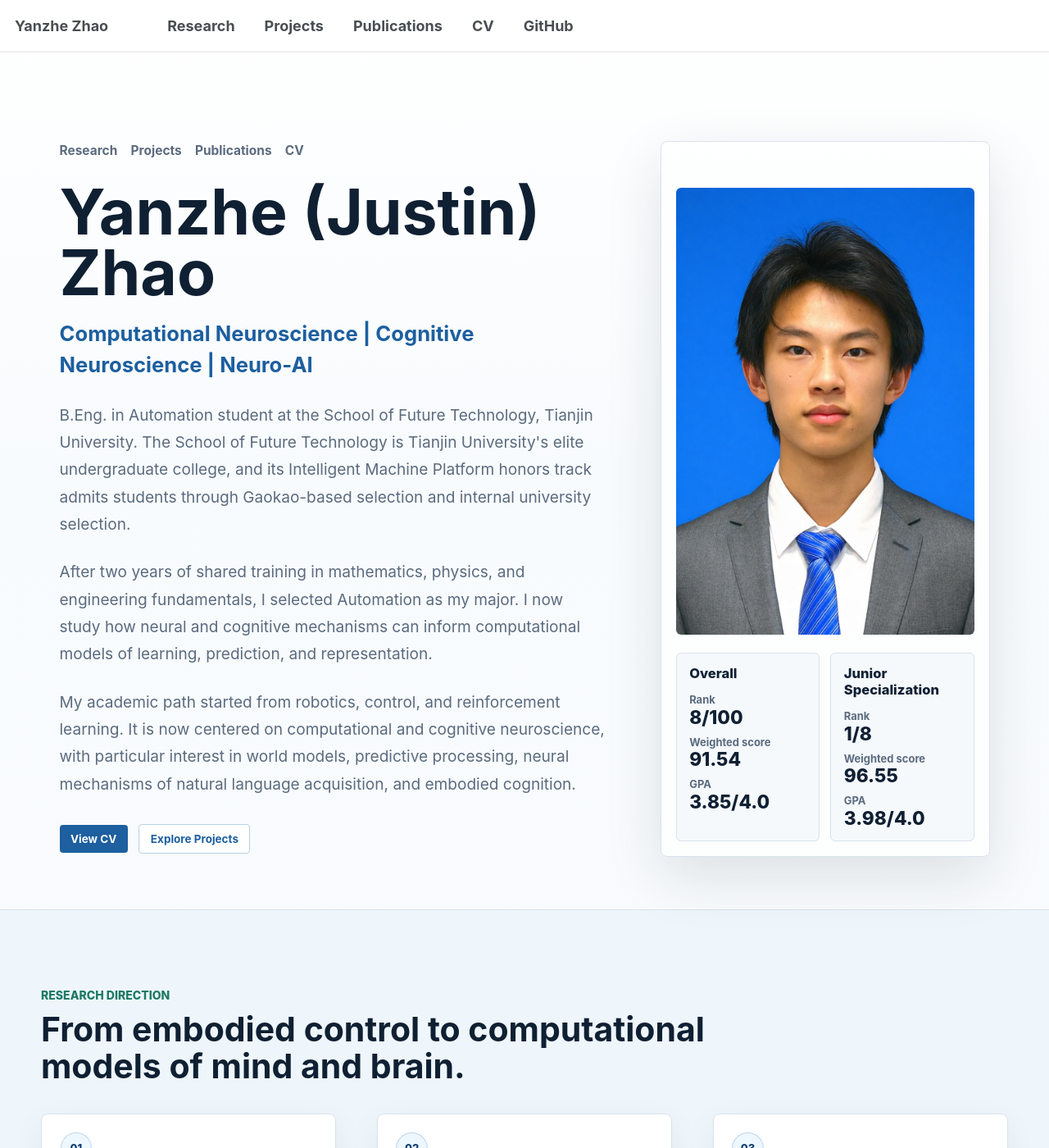
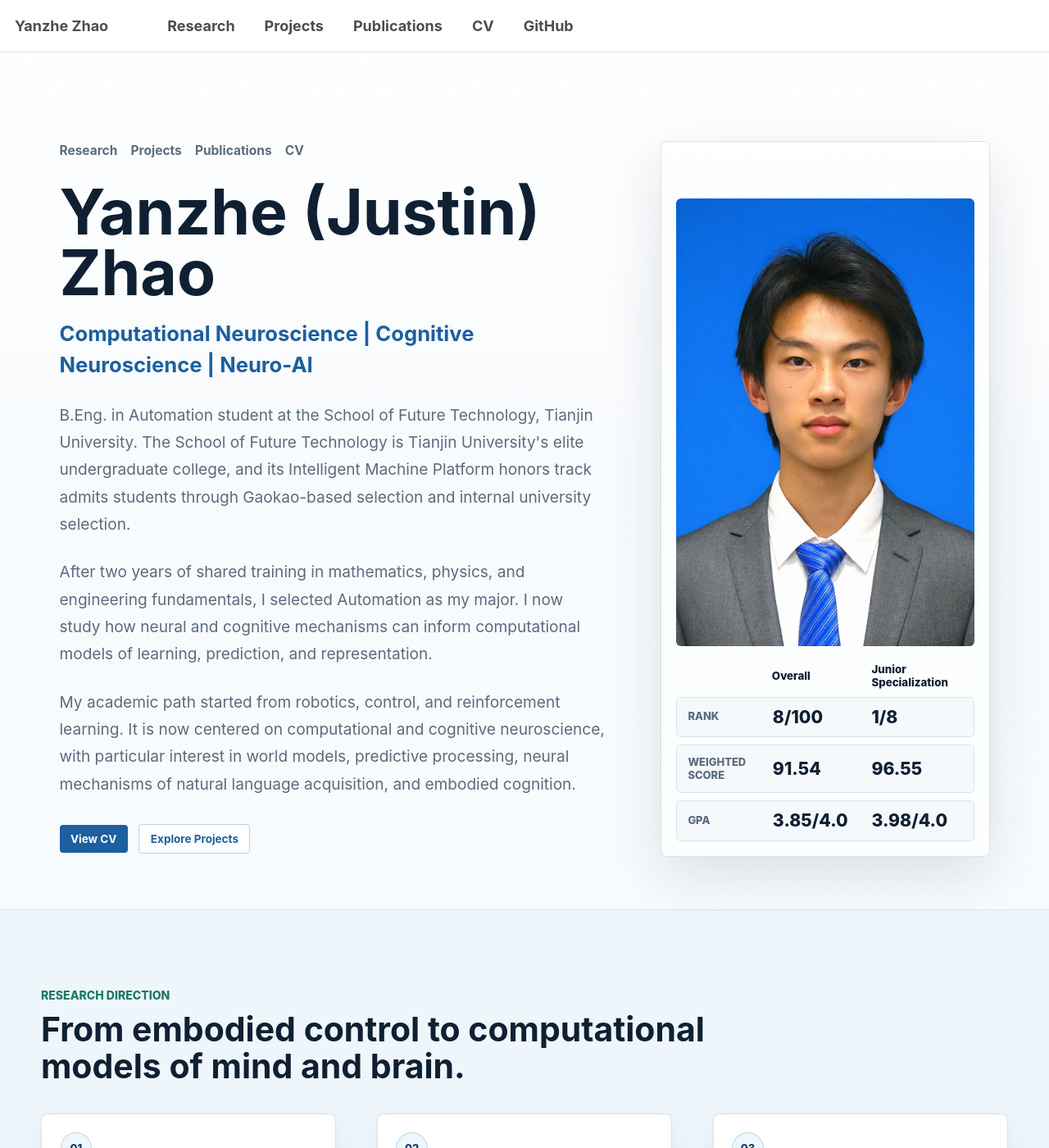
Before and after one commit to JustinZHAO-05/JustinZHAO-05.github.io, a Jekyll site: the page built from _pages/about.md, in a window 1280 px wide and 1400 px high. Shown: the whole window at 82% size. Built offline with Jekyll 4.4.1, drawn with Linux system fonts in a browser that asks for light colours; a script that is not in the unit is left out; some of the changed text lies outside the part shown.

Commit message:
Align academic standing metrics

```diff
--- a/_pages/about.md
+++ b/_pages/about.md
@@ -38,20 +38,30 @@ redirect_from:
   <aside class="home-hero__profile" aria-label="Academic profile summary">
     <img src="/images/profile-web.jpg" alt="Yanzhe Zhao formal portrait">
     <div class="standing-grid" aria-label="Academic standing summary">
-      <section class="standing-card">
-        <h2>Overall</h2>
+      <div class="standing-grid__head" aria-hidden="true">
+        <span></span>
+        <span>Overall</span>
+        <span>Junior Specialization</span>
+      </div>
+      <section class="standing-metric" aria-label="Rank">
+        <p class="standing-metric__label">Rank</p>
         <dl>
-          <div><dt>Rank</dt><dd>8/100</dd></div>
-          <div><dt>Weighted score</dt><dd>91.54</dd></div>
-          <div><dt>GPA</dt><dd>3.85/4.0</dd></div>
+          <div><dt>Overall rank</dt><dd>8/100</dd></div>
+          <div><dt>Junior specialization rank</dt><dd>1/8</dd></div>
         </dl>
       </section>
-      <section class="standing-card">
-        <h2>Junior Specialization</h2>
+      <section class="standing-metric" aria-label="Weighted score">
+        <p class="standing-metric__label">Weighted score</p>
         <dl>
-          <div><dt>Rank</dt><dd>1/8</dd></div>
-          <div><dt>Weighted score</dt><dd>96.55</dd></div>
-          <div><dt>GPA</dt><dd>3.98/4.0</dd></div>
+          <div><dt>Overall weighted score</dt><dd>91.54</dd></div>
+          <div><dt>Junior specialization weighted score</dt><dd>96.55</dd></div>
+        </dl>
+      </section>
+      <section class="standing-metric" aria-label="GPA">
+        <p class="standing-metric__label">GPA</p>
+        <dl>
+          <div><dt>Overall GPA</dt><dd>3.85/4.0</dd></div>
+          <div><dt>Junior specialization GPA</dt><dd>3.98/4.0</dd></div>
         </dl>
       </section>
     </div>
@@ -128,20 +138,30 @@ redirect_from:
       <p>The School of Future Technology is Tianjin University's elite undergraduate college. The Intelligent Machine Platform honors track admits students through Gaokao-based selection and internal university selection.</p>
       <p>The first two years provide shared training in mathematics, physics, and engineering fundamentals. After sophomore-year major selection, I chose Automation.</p>
       <div class="standing-grid" aria-label="Academic standing by scope">
-        <section class="standing-card">
-          <h4>Overall</h4>
+        <div class="standing-grid__head" aria-hidden="true">
+          <span></span>
+          <span>Overall</span>
+          <span>Junior Specialization</span>
+        </div>
+        <section class="standing-metric" aria-label="Rank">
+          <p class="standing-metric__label">Rank</p>
           <dl>
-            <div><dt>Rank</dt><dd>8/100</dd></div>
-            <div><dt>Weighted score</dt><dd>91.54</dd></div>
-            <div><dt>GPA</dt><dd>3.85/4.0</dd></div>
+            <div><dt>Overall rank</dt><dd>8/100</dd></div>
+            <div><dt>Junior specialization rank</dt><dd>1/8</dd></div>
           </dl>
         </section>
-        <section class="standing-card">
-          <h4>Junior Specialization</h4>
+        <section class="standing-metric" aria-label="Weighted score">
+          <p class="standing-metric__label">Weighted score</p>
           <dl>
-            <div><dt>Rank</dt><dd>1/8</dd></div>
-            <div><dt>Weighted score</dt><dd>96.55</dd></div>
-            <div><dt>GPA</dt><dd>3.98/4.0</dd></div>
+            <div><dt>Overall weighted score</dt><dd>91.54</dd></div>
+            <div><dt>Junior specialization weighted score</dt><dd>96.55</dd></div>
+          </dl>
+        </section>
+        <section class="standing-metric" aria-label="GPA">
+          <p class="standing-metric__label">GPA</p>
+          <dl>
+            <div><dt>Overall GPA</dt><dd>3.85/4.0</dd></div>
+            <div><dt>Junior specialization GPA</dt><dd>3.98/4.0</dd></div>
           </dl>
         </section>
       </div>
--- a/_sass/layout/_profile_upgrade.scss
+++ b/_sass/layout/_profile_upgrade.scss
@@ -160,49 +160,65 @@ body {
 
 .standing-grid {
   display: grid;
-  grid-template-columns: repeat(2, minmax(0, 1fr));
-  gap: 0.75rem;
+  gap: 0.52rem;
 }
 
-.standing-card {
+.standing-grid__head,
+.standing-metric {
+  display: grid;
+  grid-template-columns: minmax(5.2rem, 0.68fr) repeat(2, minmax(0, 1fr));
+  gap: 0.55rem;
+  align-items: center;
+}
+
+.standing-grid__head {
+  padding: 0 0.75rem;
+  color: var(--profile-ink);
+  font-size: 0.74rem;
+  font-weight: 850;
+  line-height: 1.16;
+}
+
+.standing-metric {
   min-width: 0;
-  padding: 0.85rem;
+  padding: 0.72rem 0.75rem;
   background: #f5f9fc;
   border: 1px solid var(--profile-border);
   border-radius: 6px;
 }
 
-.standing-card h2,
-.standing-card h4 {
-  margin: 0 0 0.75rem;
-  color: var(--profile-ink);
-  font-size: 0.92rem;
+.standing-metric__label {
+  margin: 0;
+  color: var(--profile-muted);
+  font-size: 0.72rem;
   font-weight: 800;
   line-height: 1.2;
   letter-spacing: 0;
+  text-transform: uppercase;
 }
 
-.standing-card dl {
-  display: grid;
-  gap: 0.58rem;
+.standing-metric dl {
+  display: contents;
   margin: 0;
 }
 
-.standing-card dl div {
+.standing-metric dl div {
   min-width: 0;
 }
 
-.standing-card dt {
-  color: var(--profile-muted);
-  font-size: 0.72rem;
-  font-weight: 700;
-  line-height: 1.25;
+.standing-metric dt {
+  position: absolute;
+  width: 1px;
+  height: 1px;
+  overflow: hidden;
+  clip: rect(0 0 0 0);
+  white-space: nowrap;
 }
 
-.standing-card dd {
-  margin: 0.12rem 0 0;
+.standing-metric dd {
+  margin: 0;
   color: var(--profile-ink);
-  font-size: 1.26rem;
+  font-size: 1.18rem;
   font-weight: 850;
   line-height: 1;
 }
@@ -333,7 +349,7 @@ body {
   margin-top: 1rem;
 }
 
-.training-feature .standing-card {
+.training-feature .standing-metric {
   background: #f4f9fd;
 }
 
@@ -718,20 +734,30 @@ body {
   }
 
   .standing-grid {
-    gap: 0.55rem;
+    gap: 0.45rem;
   }
 
-  .standing-card {
-    padding: 0.7rem;
+  .standing-grid__head,
+  .standing-metric {
+    grid-template-columns: minmax(3.9rem, 0.58fr) repeat(2, minmax(0, 1fr));
+    gap: 0.4rem;
   }
 
-  .standing-card h2,
-  .standing-card h4 {
-    font-size: 0.78rem;
+  .standing-grid__head {
+    padding: 0 0.6rem;
+    font-size: 0.62rem;
   }
 
-  .standing-card dd {
-    font-size: 1.05rem;
+  .standing-metric {
+    padding: 0.58rem 0.6rem;
+  }
+
+  .standing-metric__label {
+    font-size: 0.62rem;
+  }
+
+  .standing-metric dd {
+    font-size: 0.9rem;
   }
 
   .training-timeline article {
```
